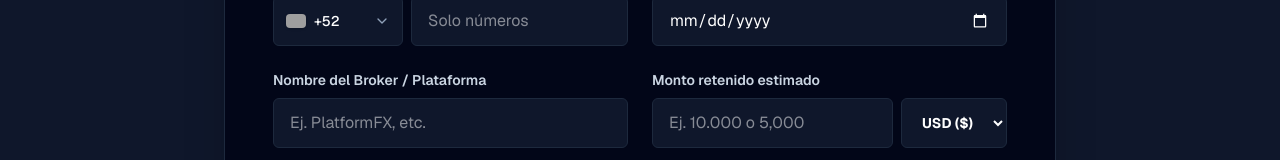
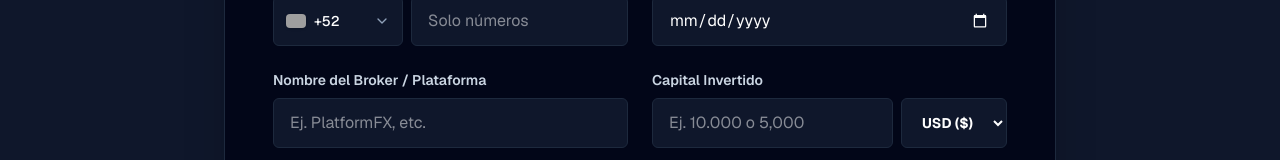
Before and after one commit to asbel27/landing-recupera-dinero, a Next.js app: page / in a window 1280 px wide. Shown: the part 2640-2800 px from the top of the page. Built offline with nearby package versions, Linux system fonts and the light colour scheme; grey boxes are pictures that could not be loaded.

Commit message:
capital invertido

```diff
--- a/app/page.tsx
+++ b/app/page.tsx
@@ -410,7 +410,7 @@ export default function LandingPageForex() {
                     placeholder="Ej. PlatformFX, etc." />
                 </div>
                 <div>
-                  <label htmlFor="amount" className="block text-sm font-semibold text-slate-300 mb-2">Monto retenido estimado</label>
+                  <label htmlFor="amount" className="block text-sm font-semibold text-slate-300 mb-2">Capital Invertido</label>
                   <div className="flex gap-2">
                     <input type="text" id="amount" name="amount" value={formData.amount} onChange={handleInputChange} required
                       className="w-full px-4 py-3 rounded-md border border-slate-800 bg-slate-900 text-white focus:ring-2 focus:ring-blue-500 focus:border-blue-500 outline-none transition-all"
```
